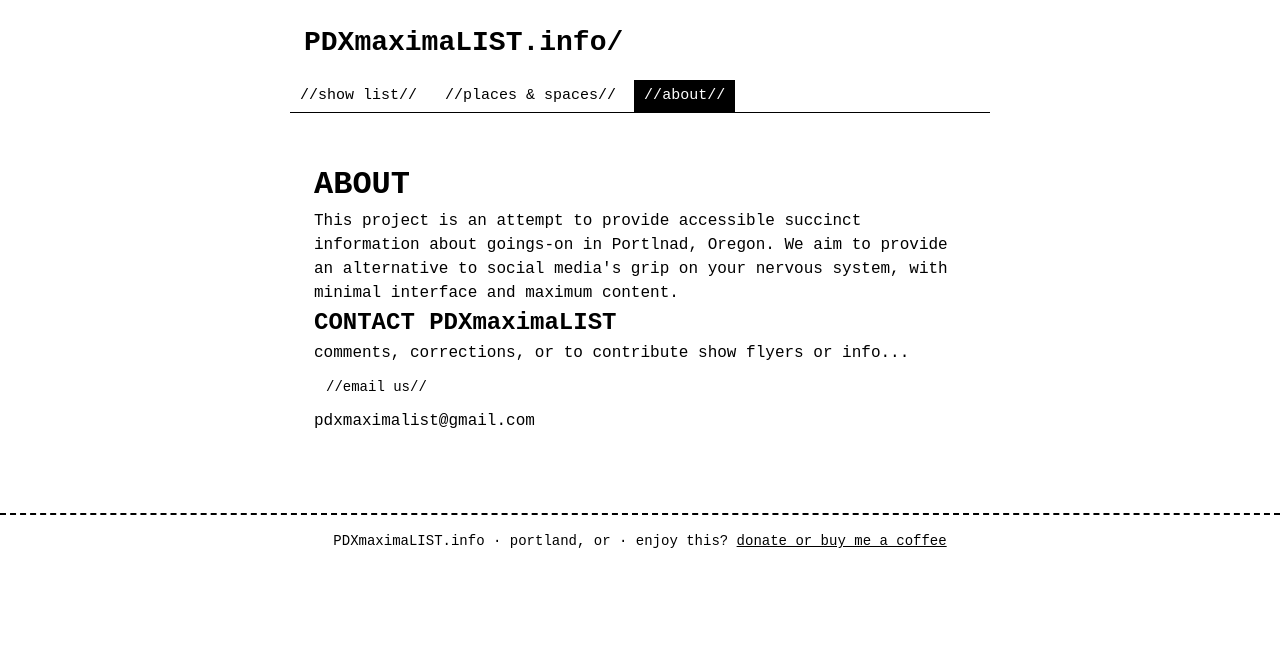
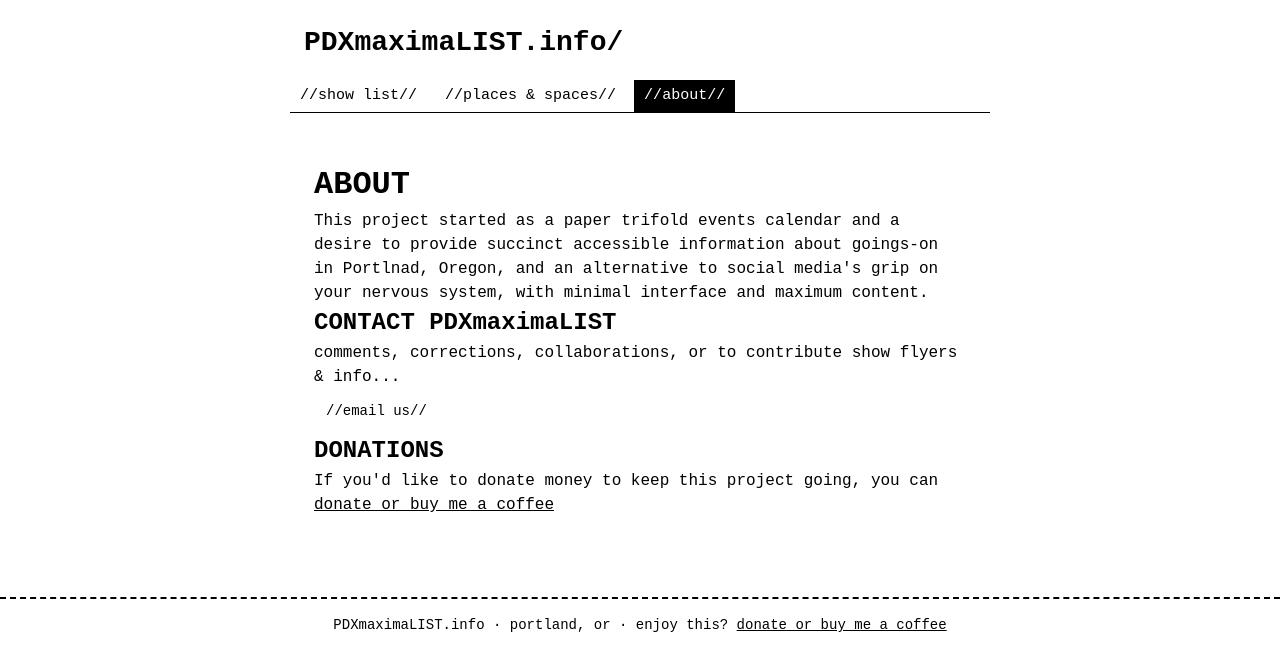
Before and after one commit to zzomatic/pdxmaximalist-web, a Next.js app: page /about in a window 1280 px wide. Shown: the top 670 px of the page. Built offline with nearby package versions, Linux system fonts and the light colour scheme.

Commit message:
added about content

```diff
--- a/app/about/page.tsx
+++ b/app/about/page.tsx
@@ -11,19 +11,22 @@ export default function AboutPage() {
     <>
       <h1>ABOUT</h1>
       <p>
-        This project is an attempt to provide accessible succinct information about goings-on in Portlnad, Oregon. We aim to provide an alternative to social media's grip on your nervous system, with minimal interface and maximum content.
+        This project started as a paper trifold events calendar and a desire to provide succinct accessible information about goings-on in Portlnad, Oregon, and an alternative to social media's grip on your nervous system, with minimal interface and maximum content.
+      </p>
 
-      </p>
       <h2 >CONTACT PDXmaximaLIST</h2>
-       <p className={styles.tagline}>comments, corrections, or to contribute show flyers or info...</p>
+       <p className={styles.tagline}>comments, corrections, collaborations, or to contribute show flyers & info...</p>
         <a
           href="mailto:pdxmaximalist@gmail.com"
           className={shared.button}
         >
           //email us//
         </a>
-        <p className={styles.email}>pdxmaximalist@gmail.com</p>
 
+      <h2>DONATIONS</h2>
+        <p>
+          If you'd like to donate money to keep this project going, you can <a href="https://buymeacoffee.com/xomatic.studio" target="_blank" rel="noopener noreferrer">donate or buy me a coffee</a>
+        </p>
     </>
   )
 }
```
Also changed, not shown: package.json (+6 -5 lines), lib/events.json, 1 other file (tests, documents, lock files or other folders).
